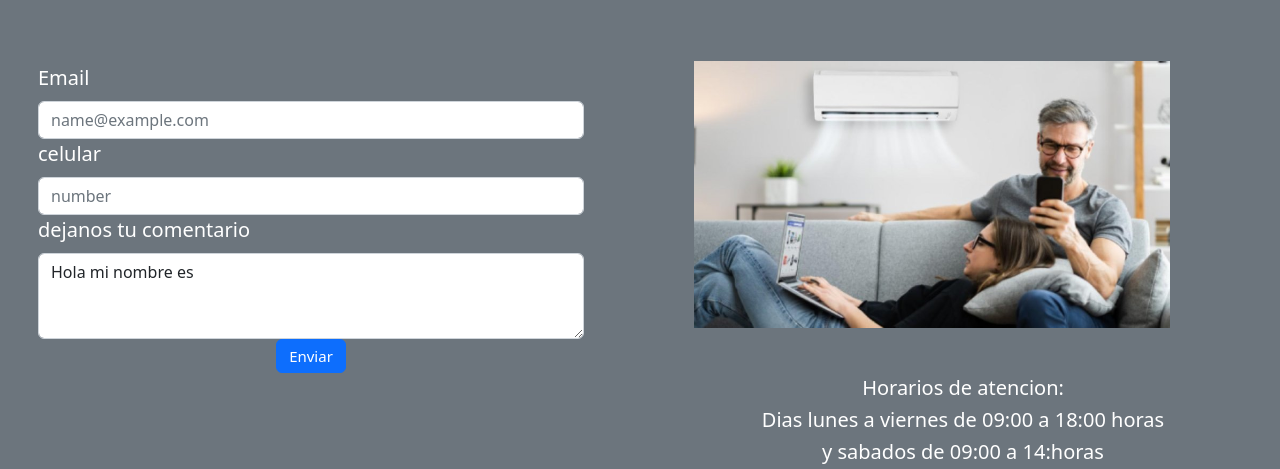
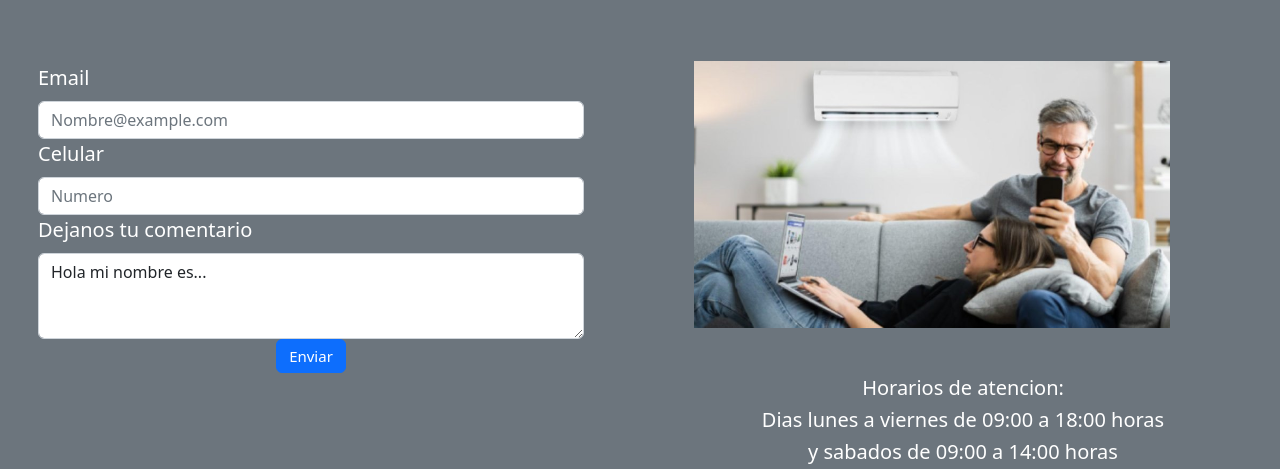
Before and after one commit to JonathanAguirre28/DesarrolloWeb-Bootstrap, a website: page pages/contacto.html in a window 1280 px wide. Shown: the part 203-672 px from the top of the page. Drawn offline with nearby package versions, Linux system fonts and the light colour scheme.

Commit message:
modificando contacto.html

```diff
--- a/pages/contacto.html
+++ b/pages/contacto.html
@@ -63,12 +63,12 @@
             <div class="mb-3 col-lg-6 col-12 main__formulario main__formulariodes" data-aos="flip-right">
                 <label for="exampleFormControlInput1" class="form-label">Email</label>
                 <input type="email" class="form-control" id="exampleFormControlInput1"
-                    placeholder="name@example.com">
-                <label for="telefone" class="form-label">celular</label>
-                <input type="tel" class="form-control" id="exampleFormControlInput1" placeholder="number">
-                <label for="exampleFormControlTextarea1" class="form-label">dejanos tu comentario</label>
+                    placeholder="Nombre@example.com">
+                <label for="telefone" class="form-label">Celular</label>
+                <input type="tel" class="form-control" id="exampleFormControlInput1" placeholder="Numero">
+                <label for="exampleFormControlTextarea1" class="form-label">Dejanos tu comentario</label>
                 <textarea class="form-control" id="exampleFormControlTextarea1"
-                    rows="3">Hola mi nombre es</textarea>
+                    rows="3">Hola mi nombre es...</textarea>
                 <div class="d-flex justify-content-center">
                     <button type="button" class="btn btn-primary main__booton main__bootonmob"
                         style="--bs-btn-padding-y: .30rem; --bs-btn-font-size: .75rem;">
@@ -80,7 +80,7 @@
                 <img src="../imagenes/imagenContacto.jpg" alt="imagenContacto" class="w-75 m-5">
                 <h2 class="d-flex justify-content-center fs-5 main__texto">Horarios de atencion:</h2>
                 <h2 class="d-flex justify-content-center fs-5 main__texto">Dias lunes a viernes de 09:00 a 18:00 horas</h2>
-                <h2 class="d-flex justify-content-center fs-5 main__texto">y sabados de 09:00 a 14:horas</h2>
+                <h2 class="d-flex justify-content-center fs-5 main__texto">y sabados de 09:00 a 14:00 horas</h2>
             </div>
         </main>
         <!-- ------------------------------- Footer -------------------------------- -->
```
